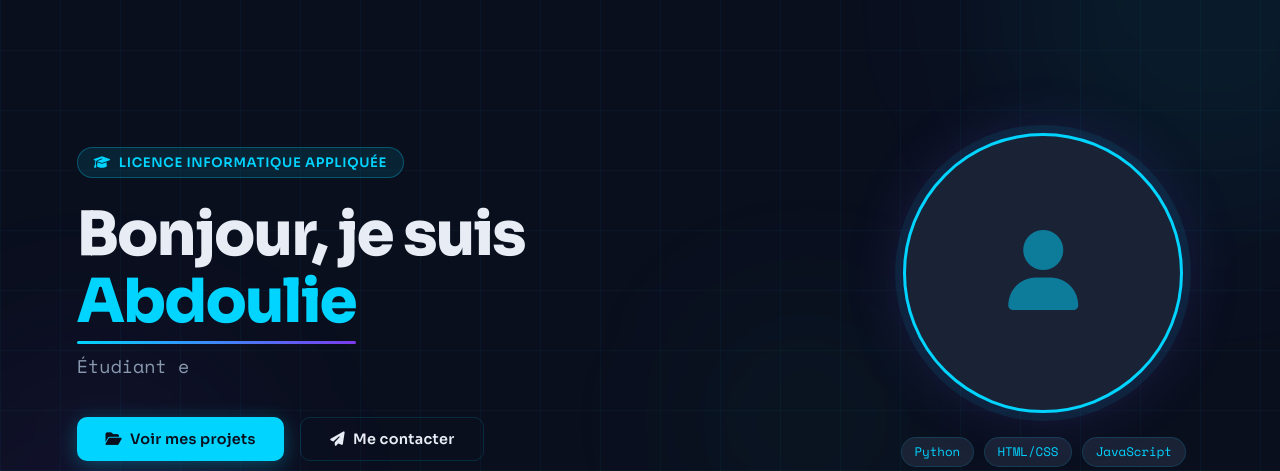
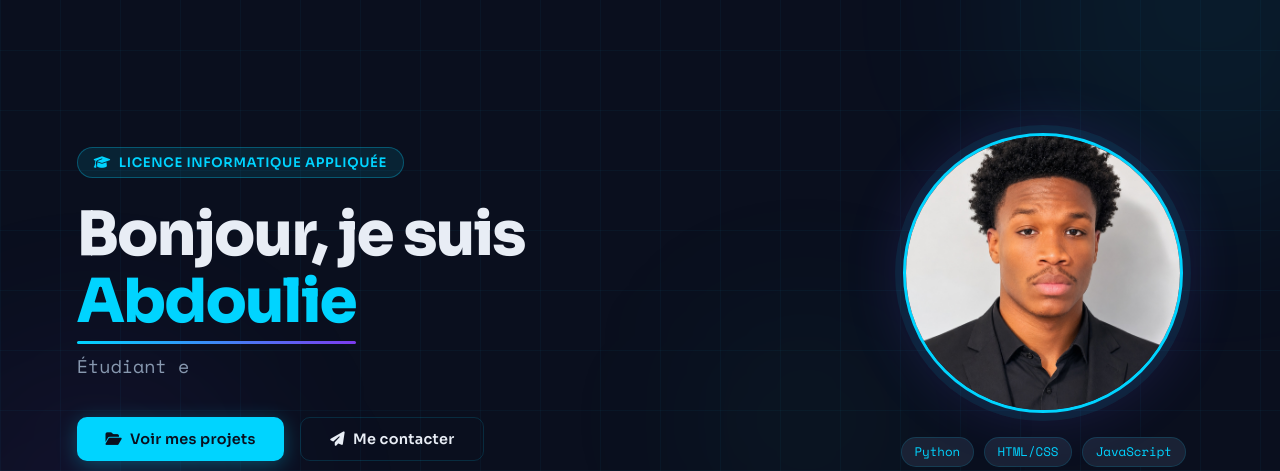
Before and after one commit to Abdoulie04/portfolio, a plain HTML site: page index.html in a window 1280 px wide. Shown: the part 70-541 px from the top of the page. Drawn offline with nearby package versions, Linux system fonts and the light colour scheme.

Commit message:
Add files via upload

```diff
--- a/index.html
+++ b/index.html
@@ -70,7 +70,7 @@
     </div>
     <div class="hero-visual">
       <div class="avatar-ring">
-        <img src="assets/profil.jpg" alt="Photo de profil" class="avatar-img" onerror="this.style.display='none'; this.parentElement.classList.add('no-img')"/>
+        <img src="profil.jpg" alt="Photo de profil" class="avatar-img" onerror="this.style.display='none'; this.parentElement.classList.add('no-img')"/>
         <div class="avatar-placeholder"><i class="fas fa-user"></i></div>
       </div>
       <div class="tech-tags">
```
